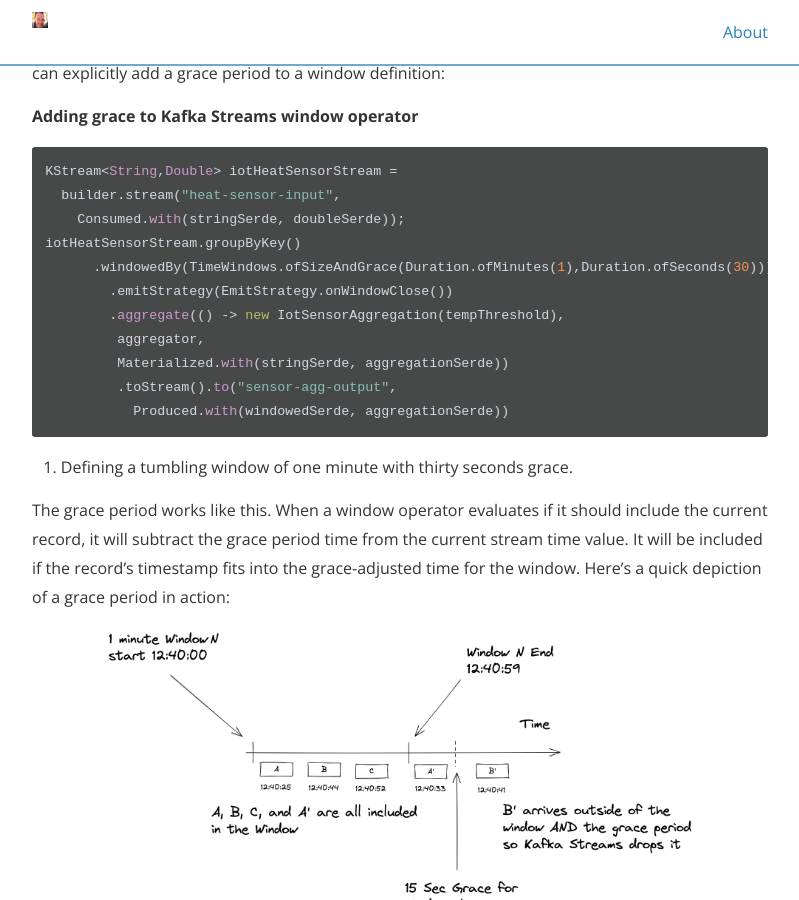
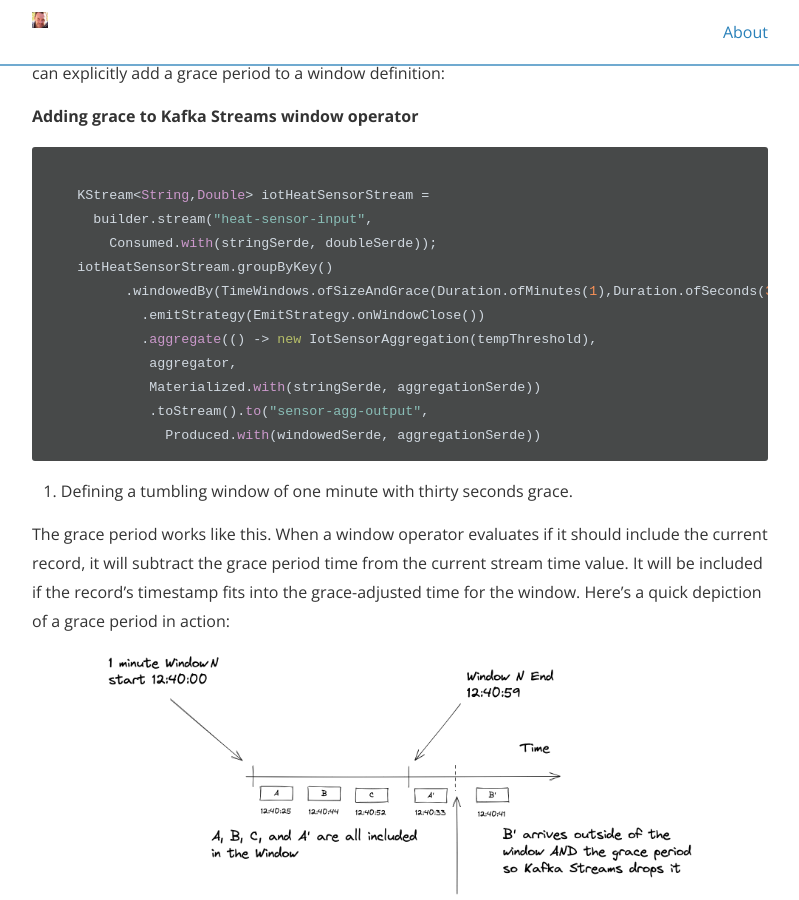
Before and after one commit to bbejeck/bbejeck.github.io, a Jekyll site: the page built from _posts/2024-02-29-window_time_semantics.md, in a window 1280 px wide and 900 px high, scrolled down 7856 px. Shown: the whole window, without its empty margins (240-1039 px from the left). Built offline with Jekyll 4.4.1, drawn with Linux system fonts in a browser that asks for light colours; nearby versions of some CDN libraries.

Commit message:
Fix code blocks

````diff
--- a/_posts/2024-02-29-window_time_semantics.md
+++ b/_posts/2024-02-29-window_time_semantics.md
@@ -95,6 +95,7 @@
 
 **Tumbling window with only final results**
 
+```java
     KStream<String,Double> iotHeatSensorStream =
       builder.stream("heat-sensor-input",
         Consumed.with(stringSerde, doubleSerde));
@@ -106,6 +107,7 @@
              Materialized.with(stringSerde, aggregationSerde))
              .toStream().to("sensor-agg-output",
                Produced.with(windowedSerde, aggregationSerde))
+```
 
 1.  Specifying only emit results after the window closes
 
@@ -130,6 +132,7 @@
 
 **Flink SQL table definition with watermark strategy**
 
+```sql
     CREATE TABLE ratings (
         rating_id INT,
         title STRING,
@@ -138,6 +141,7 @@
         rating_time TIMESTAMP(3), <1>
         WATERMARK FOR rating_time AS rating_time <2>
     )
+```
 
 1.  Timestamp of the movie rating event
 
@@ -168,6 +172,7 @@
 This illustration shows us that an out-of-order record would have been included in a now-closed window had it arrived in order. Given that we want our windowed results to have as complete a picture as possible, making allowances for out-of-order data makes sense. You should allow a grace period, where a window can include records it would otherwise reject. In Kafka Streams, you can explicitly add a grace period to a window definition:
 
 **Adding grace to Kafka Streams window operator**
+```java
 
     KStream<String,Double> iotHeatSensorStream =
       builder.stream("heat-sensor-input",
@@ -180,6 +185,7 @@
              Materialized.with(stringSerde, aggregationSerde))
              .toStream().to("sensor-agg-output",
                Produced.with(windowedSerde, aggregationSerde))
+```
 
 1.  Defining a tumbling window of one minute with thirty seconds grace.
 
@@ -195,7 +201,7 @@
 Flink SQL also makes provisions for out-of-order records that operate in a similar manner. You would adjust the watermark strategy expression to allow for out-of-order records:
 
 **Flink SQL table definition with watermark strategy expression with a grace period**
-
+```sql
     CREATE TABLE ratings (
         rating_id INT,
         title STRING,
@@ -204,6 +210,7 @@
         rating_time TIMESTAMP(3),
         WATERMARK FOR rating_time AS rating_time - INTERVAL '30' SECOND <1>
     )
+```
 
 1.  This watermark strategy allows records in the ratings table to be as much as 30 seconds out-of-order.
 
````
